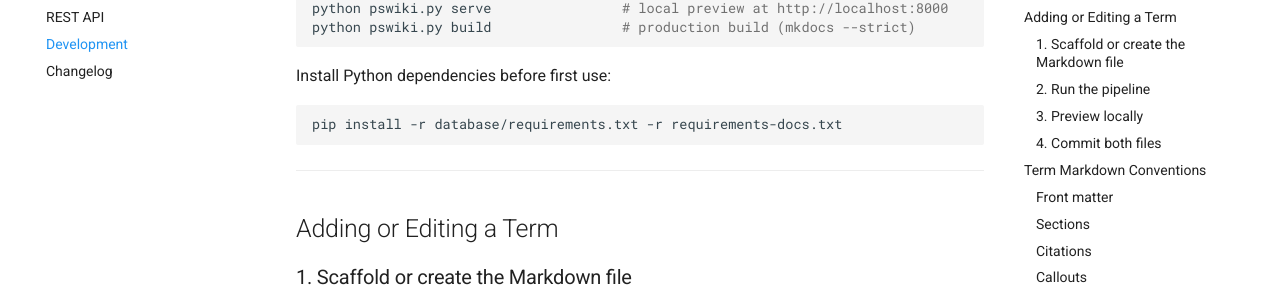
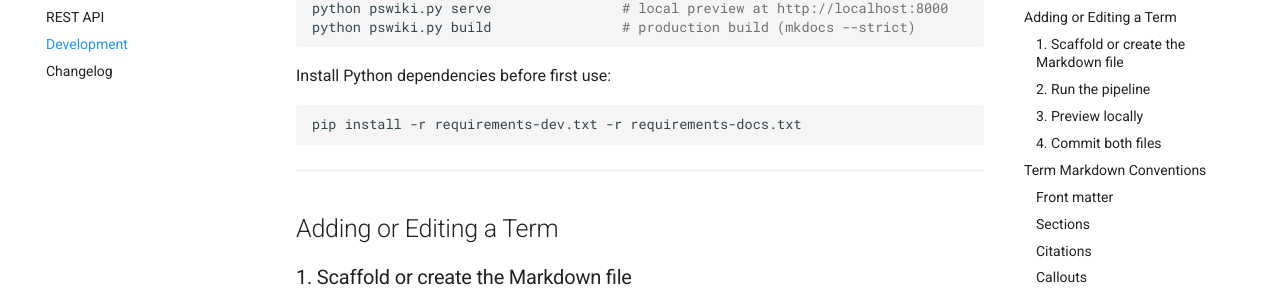
Before and after one commit to ps-wiki/ps-wiki.github.io, an MkDocs documentation site: the page built from docs/development.md, in a window 1280 px wide and 900 px high, scrolled down 890 px. Shown: the part 145-442 px from the top of the window. Built offline with MkDocs 1.6.1 and Material for MkDocs 9.7.7, drawn with Linux system fonts in a browser that asks for light colours; comment, search, counter and statistics services are not loaded.

Commit message:
Move database/requirements.txt → requirements-dev.txt at repo root
Consolidates all three requirements files at root for consistency.
Also folds orphaned root requirements.txt (nbconvert) into requirements-dev.txt
and removes the now-empty file. Updates all references in README, development.md,
deploy.yml, and AGENT.md.

Co-Authored-By: Claude Sonnet 4.6 <noreply@anthropic.com>

````diff
--- a/docs/development.md
+++ b/docs/development.md
@@ -36,7 +36,7 @@ python pswiki.py build                # production build (mkdocs --strict)
 Install Python dependencies before first use:
 
 ```bash
-pip install -r database/requirements.txt -r requirements-docs.txt
+pip install -r requirements-dev.txt -r requirements-docs.txt
 ```
 
 ---
--- /dev/null
+++ b/requirements-dev.txt
@@ -0,0 +1,5 @@
+pyyaml
+jsonschema
+pydantic
+bibtexparser>=1.1,<2
+nbconvert
--- a/requirements.txt
+++ /dev/null
@@ -1 +0,0 @@
-nbconvert
````
Also changed, not shown: README.md (+1 -1 lines), 2 other files.
